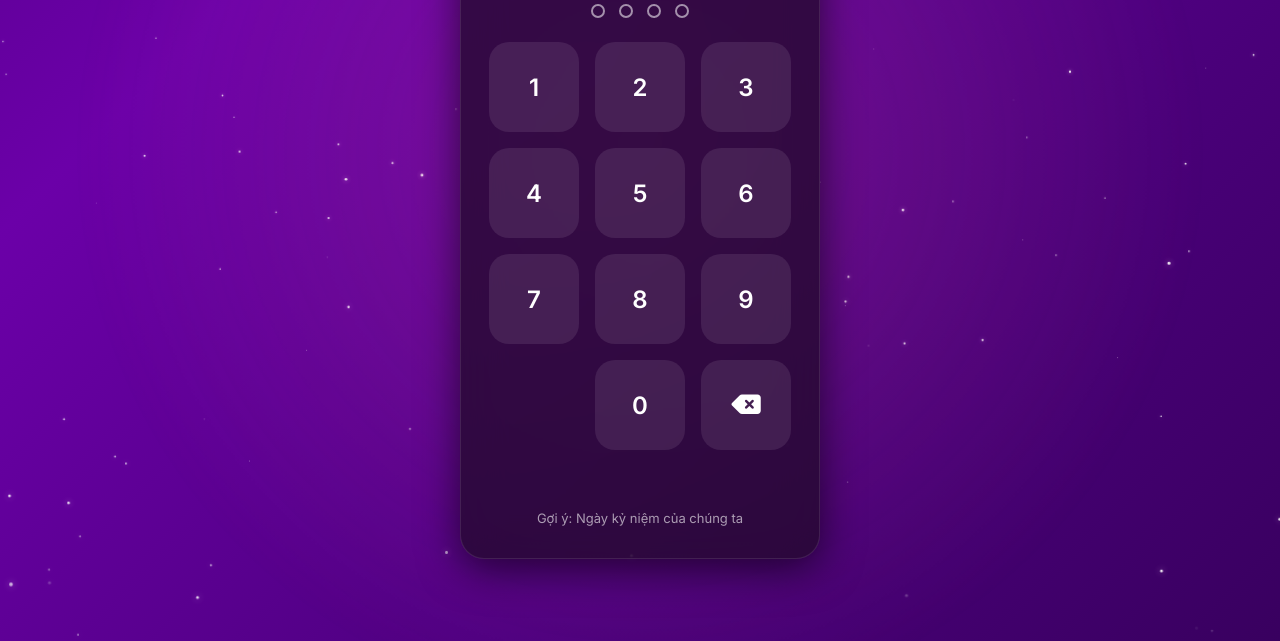
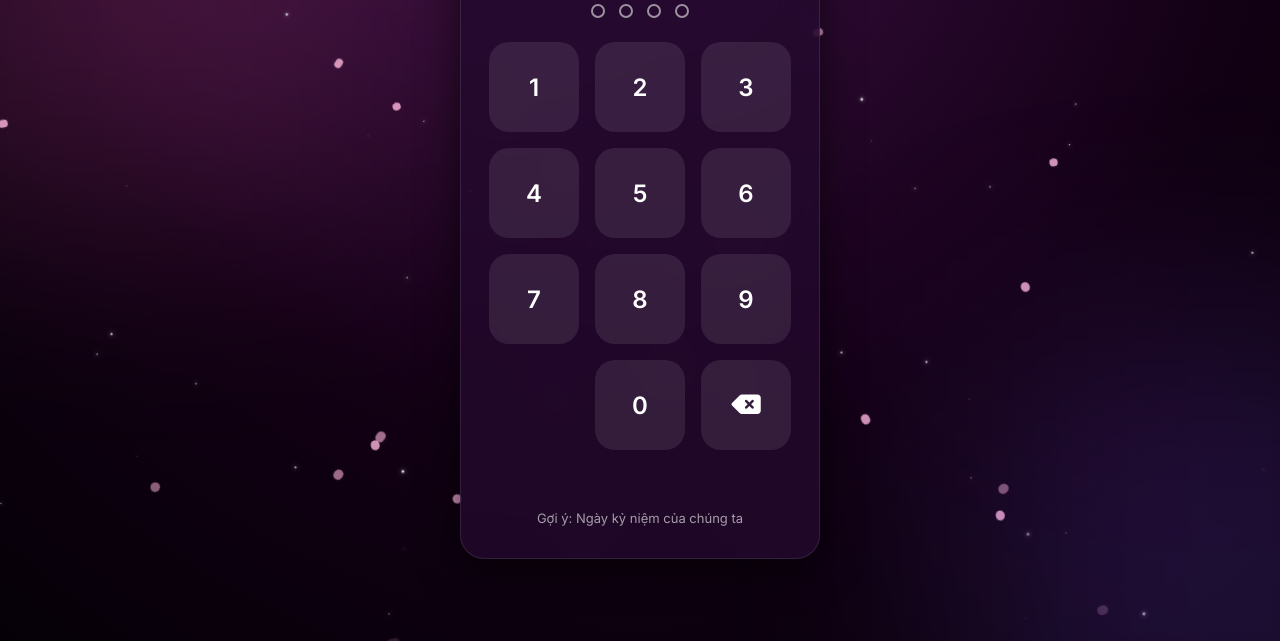
Before and after one commit to myduyenlacuaduongminh/matkhau-love, a plain HTML site: page index.html in a window 1280 px wide. Shown: the part 159-800 px from the top of the page. Drawn offline with Linux system fonts and the light colour scheme.

Commit message:
Update index.html

```diff
--- a/index.html
+++ b/index.html
@@ -26,64 +26,15 @@
     body {
       display: grid;
       place-items: center;
-      /* Nền động sinh động, lãng mạn */
-      background: linear-gradient(135deg, #1a0033, #2e004f, #4a007a, #6b00a8, #4a007a, #2e004f, #1a0033);
-      background-size: 300% 300%;
-      animation: gradientFlow 22s ease infinite;
+      background: radial-gradient(circle at top, #3b0f42 0%, #120014 60%, #050007 100%);
       color: white;
       touch-action: manipulation;
       -webkit-tap-highlight-color: transparent;
       position: relative;
     }
 
-    @keyframes gradientFlow {
-      0%   { background-position: 0% 50%; }
-      50%  { background-position: 100% 50%; }
-      100% { background-position: 0% 50%; }
-    }
-
-    /* Glow hồng tím lan tỏa */
+    body::before,
     body::after {
-      content: "";
-      position: absolute;
-      inset: 0;
-      background: radial-gradient(circle at 50% 40%, rgba(255,105,180,0.22) 0%, transparent 65%);
-      opacity: 0.65;
-      animation: pulseGlow 12s ease-in-out infinite;
-      pointer-events: none;
-      z-index: 0;
-    }
-
-    @keyframes pulseGlow {
-      0%, 100% { opacity: 0.45; transform: scale(1); }
-      50%      { opacity: 0.85; transform: scale(1.12); }
-    }
-
-    /* Sao rơi nhẹ nhàng, lãng mạn */
-    .stars {
-      position: absolute;
-      inset: 0;
-      pointer-events: none;
-      z-index: 0;
-    }
-    .star {
-      position: absolute;
-      background: #fff;
-      border-radius: 50%;
-      box-shadow: 0 0 8px rgba(255,204,255,0.8);
-      opacity: 0;
-      animation: fall linear infinite;
-    }
-    @keyframes fall {
-      0%   { opacity: 0; transform: translateY(-15vh) scale(0.3); }
-      15%  { opacity: 0.9; }
-      85%  { opacity: 0.9; }
-      100% { opacity: 0; transform: translateY(115vh) scale(1); }
-    }
-
-    /* Phần còn lại giữ nguyên 100% như code anh gửi */
-    body::before,
-    body::after:not(.stars) {
       content: "";
       position: absolute;
       width: 500px;
@@ -92,8 +43,57 @@
       pointer-events: none;
     }
     body::before { top: -150px; left: -120px; background: rgba(255,100,200,0.18); }
-    body::after:not(.stars) { bottom: -200px; right: -200px; background: rgba(140,80,255,0.18); }
+    body::after { bottom: -200px; right: -200px; background: rgba(140,80,255,0.18); }
 
+    /* Sao rơi + trái tim hồng pastel rơi cùng (lãng mạn hơn) */
+    .particles {
+      position: absolute;
+      inset: 0;
+      pointer-events: none;
+      z-index: 0;
+    }
+    .particle {
+      position: absolute;
+      opacity: 0;
+      animation: gentleFall linear infinite;
+      transform-origin: center;
+    }
+    .star {
+      width: 3px;
+      height: 3px;
+      background: #fff;
+      border-radius: 50%;
+      box-shadow: 0 0 6px rgba(255,255,255,0.8);
+    }
+    .heart {
+      width: 12px;
+      height: 11px;
+      background: #ffb6dd; /* hồng pastel */
+      position: relative;
+      transform: rotate(45deg);
+      box-shadow: 0 0 8px rgba(255,182,217,0.7);
+    }
+    .heart::before,
+    .heart::after {
+      content: "";
+      width: 12px;
+      height: 12px;
+      background: #ffb6dd;
+      border-radius: 50%;
+      position: absolute;
+      top: -6px;
+    }
+    .heart::before { left: -6px; }
+    .heart::after  { right: -6px; }
+
+    @keyframes gentleFall {
+      0%   { opacity: 0; transform: translateY(-20vh) scale(0.5) rotate(0deg); }
+      20%  { opacity: 0.8; }
+      80%  { opacity: 0.8; }
+      100% { opacity: 0; transform: translateY(120vh) scale(0.8) rotate(360deg); }
+    }
+
+    /* Phần còn lại giữ nguyên y chang code anh gửi */
     .screen {
       width: min(90vw, 360px);
       max-height: 95dvh;
@@ -200,7 +200,6 @@
       margin-top: 16px;
     }
 
-    /* Quiz styles - tối ưu mobile */
     .quiz-box { text-align: left; margin-top: 12px; }
     .question {
       font-size: clamp(14px, 4vw, 16px);
@@ -246,8 +245,8 @@
 </head>
 <body>
 
-  <!-- Sao rơi động -->
-  <div class="stars" id="stars"></div>
+  <!-- Particles: sao rơi + trái tim hồng pastel rơi cùng -->
+  <div class="particles" id="particles"></div>
 
   <div class="screen" id="screen">
     <!-- PASSWORD STEP -->
@@ -427,27 +426,34 @@
       if (e.key === "Backspace") removeLast();
     });
 
-    // Tạo sao rơi động (giữ nguyên phần còn lại)
-    function createStars() {
+    // Tạo sao rơi + trái tim hồng pastel rơi cùng (lãng mạn hơn)
+    function createParticles() {
       const container = document.createElement("div");
-      container.className = "stars";
+      container.className = "particles";
       document.body.appendChild(container);
 
       for (let i = 0; i < 120; i++) {
-        const star = document.createElement("div");
-        star.className = "star";
+        const particle = document.createElement("div");
+        particle.className = "particle";
+
+        if (Math.random() > 0.6) { // 40% là trái tim, 60% là sao
+          particle.classList.add("heart");
+        } else {
+          particle.classList.add("star");
+        }
+
         const size = Math.random() * 3 + 0.8;
-        star.style.width = star.style.height = size + "px";
-        star.style.left = Math.random() * 100 + "vw";
-        star.style.top = Math.random() * -20 + "vh";
-        star.style.animationDuration = (Math.random() * 10 + 8) + "s";
-        star.style.animationDelay = "-" + Math.random() * 15 + "s";
-        container.appendChild(star);
+        particle.style.width = particle.style.height = size + "px";
+        particle.style.left = Math.random() * 100 + "vw";
+        particle.style.top = Math.random() * -30 + "vh";
+        particle.style.animationDuration = (Math.random() * 16 + 12) + "s";  // rơi chậm, nhẹ nhàng
+        particle.style.animationDelay = "-" + Math.random() * 25 + "s";
+        container.appendChild(particle);
       }
     }
 
     // Khởi tạo nền động
-    createStars();
+    createParticles();
   </script>
 </body>
 </html>
```
